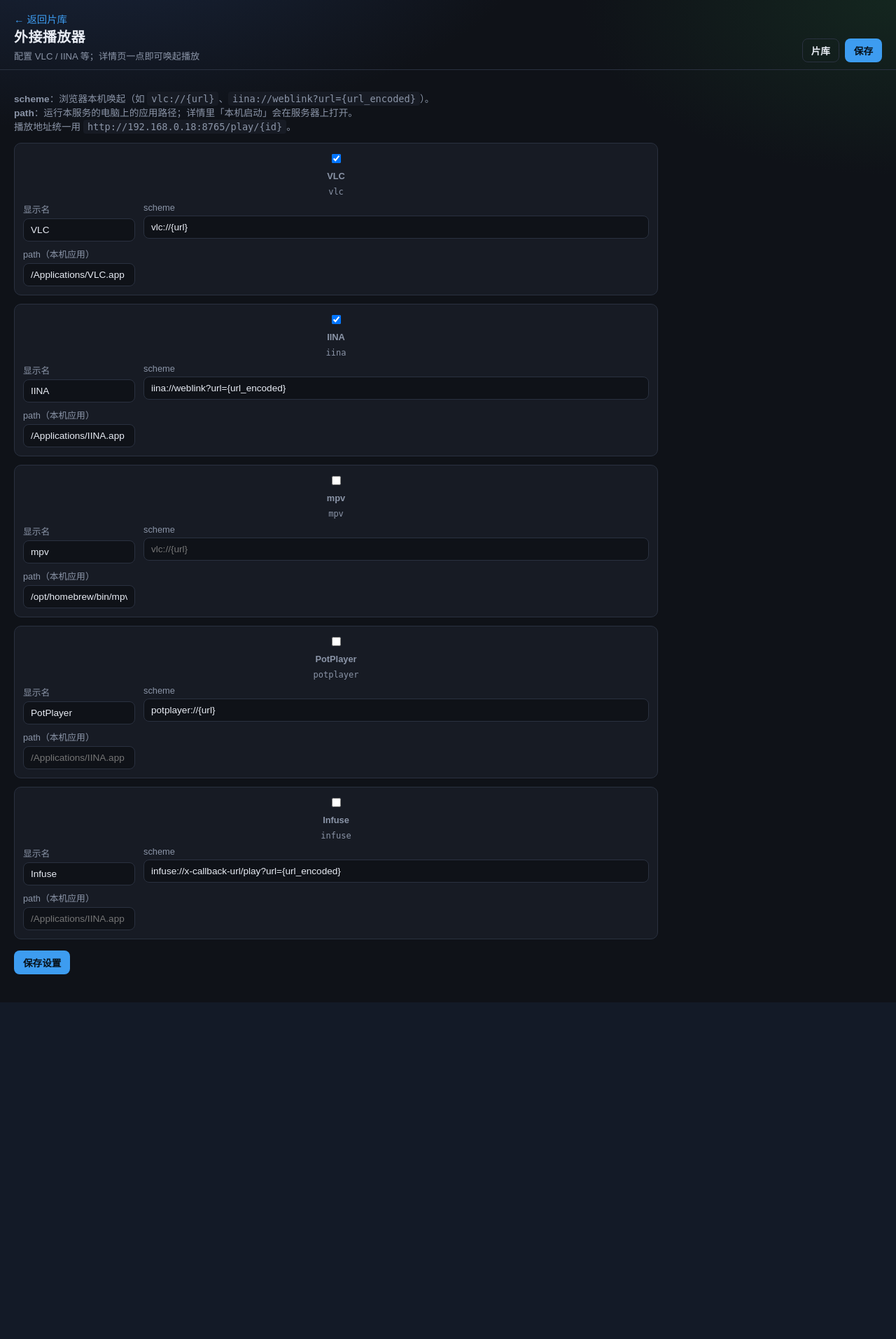
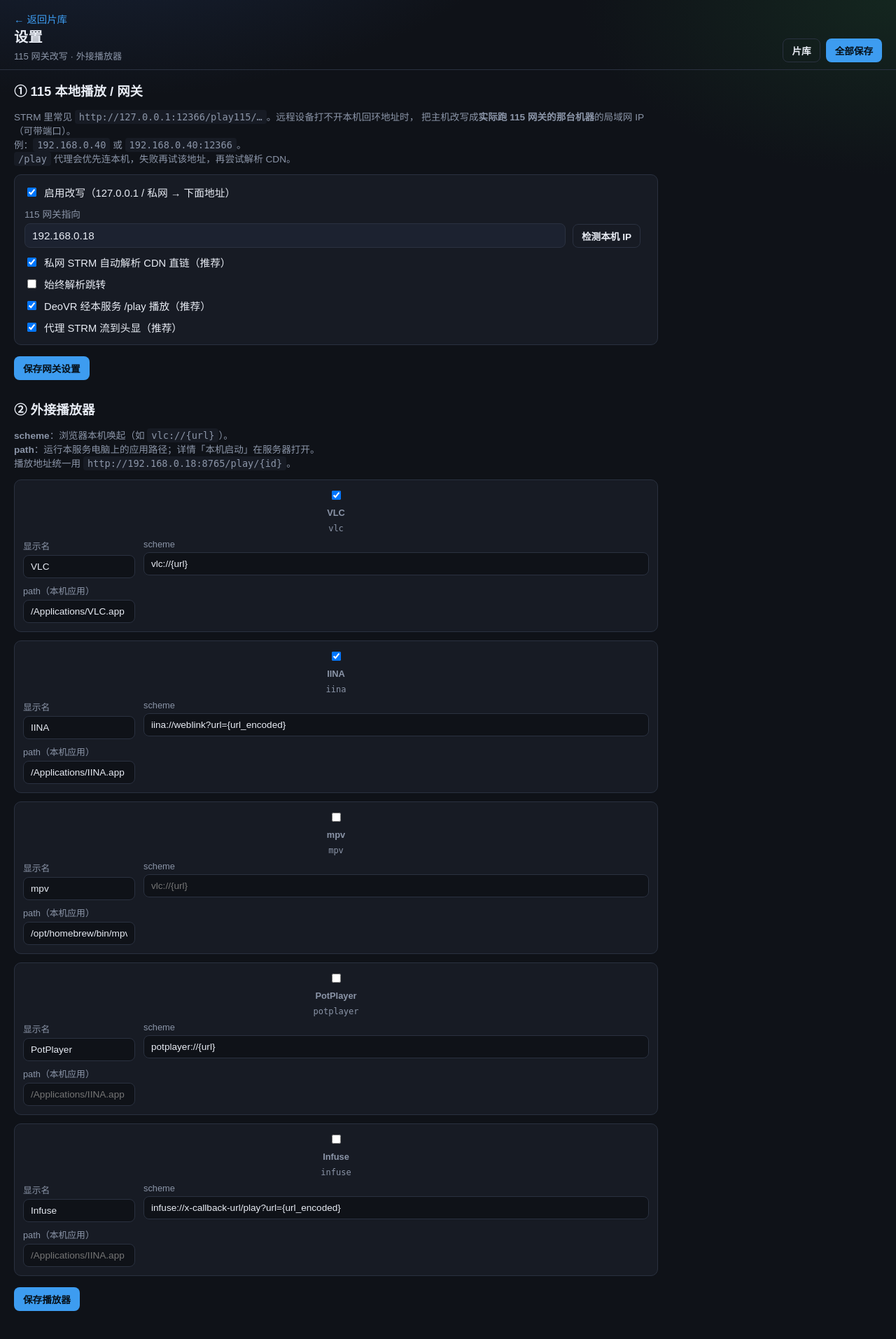
Before and after one commit to zhouwq1980/deovr-library, a FastAPI app: page /settings in a window 1280 px wide. Shown: the whole page at 70% size. Before the commit the page ends 1432 px from the top, so only its background shows below. Run offline with FastAPI, Linux system fonts and the light colour scheme.

Commit message:
feat: configure 115 gateway rewrite in web settings
Add /settings UI and API to set rewrite_to (host or host:port), detect LAN IP,
and save proxy/resolve options without using the desktop GUI.

Co-authored-by: Cursor <cursoragent@cursor.com>

```diff
--- a/deovr_lib/server.py
+++ b/deovr_lib/server.py
@@ -16,7 +16,9 @@ from .config import DEFAULT_CONFIG, load_config, save_config
 from .db import Database
 from .media import (
     is_private_or_loopback_host,
+    is_public_https_url,
     normalize_rewrite_from,
+    parse_rewrite_target,
     resolve_media_url,
     rewrite_loopback,
 )
@@ -113,8 +115,10 @@ def create_app(db: Database | None = None, cfg: dict[str, Any] | None = None) ->
                 or str(cfg_l.get("lan_host") or "").strip()
                 or _detect_lan_ip()
             )
-            if lan:
-                return f"{proto}://{lan}:{port}"
+            # rewrite_to 可能是 115 网关 host:port，片库根地址只用主机名 + 本服务端口
+            host_only, _ = parse_rewrite_target(lan) if lan else ("", None)
+            if host_only:
+                return f"{proto}://{host_only}:{port}"
 
         if host_hdr:
             name = host_hdr.split(":")[0].lower()
@@ -616,12 +620,87 @@ def create_app(db: Database | None = None, cfg: dict[str, Any] | None = None) ->
             app.state.cfg = cfg_l
         except Exception:
             cfg_l = app.state.cfg
+        detected = _detect_lan_ip()
         return _render(
             "settings.html",
             base=base_url(request),
             players=merge_external_players(cfg_l.get("external_players")),
             saved=request.query_params.get("saved") == "1",
+            rewrite_enabled=bool(cfg_l.get("rewrite_localhost_enabled", True)),
+            rewrite_to=str(cfg_l.get("rewrite_to") or cfg_l.get("lan_host") or ""),
+            auto_resolve=bool(cfg_l.get("auto_resolve_private_strm", True)),
+            resolve_cdn=bool(cfg_l.get("resolve_strm_redirects", False)),
+            proxy_strm=bool(cfg_l.get("proxy_strm", True)),
+            use_play_url=bool(cfg_l.get("deovr_use_play_url", True)),
+            detected_ip=detected or "",
         )
+
+    @app.get("/api/settings")
+    async def api_get_settings():
+        try:
+            cfg_l = load_config()
+            app.state.cfg = cfg_l
+        except Exception:
+            cfg_l = app.state.cfg
+        detected = _detect_lan_ip()
+        return {
+            "rewrite_localhost_enabled": bool(cfg_l.get("rewrite_localhost_enabled", True)),
+            "rewrite_to": str(cfg_l.get("rewrite_to") or cfg_l.get("lan_host") or ""),
+            "auto_resolve_private_strm": bool(cfg_l.get("auto_resolve_private_strm", True)),
+            "resolve_strm_redirects": bool(cfg_l.get("resolve_strm_redirects", False)),
+            "proxy_strm": bool(cfg_l.get("proxy_strm", True)),
+            "deovr_use_play_url": bool(cfg_l.get("deovr_use_play_url", True)),
+            "detected_ip": detected or "",
+        }
+
+    @app.get("/api/settings/detect-ip")
+    async def api_detect_ip():
+        ip = _detect_lan_ip() or ""
+        return {"ip": ip, "suggest": f"{ip}:12366" if ip else ""}
+
+    @app.post("/api/settings/media")
+    async def api_save_media_settings(request: Request):
+        """保存 115 网关 / STRM 改写与播放相关设置。"""
+        try:
+            body = await request.json()
+        except Exception as e:
+            raise HTTPException(400, f"无效 JSON: {e}") from e
+        if not isinstance(body, dict):
+            raise HTTPException(400, "需要 JSON 对象")
+        try:
+            cfg_l = load_config()
+        except Exception:
+            cfg_l = dict(app.state.cfg)
+
+        if "rewrite_localhost_enabled" in body:
+            cfg_l["rewrite_localhost_enabled"] = bool(body.get("rewrite_localhost_enabled"))
+        if "rewrite_to" in body:
+            rw = str(body.get("rewrite_to") or "").strip()
+            # 去掉误填的 http://
+            if "://" in rw:
+                host, port = parse_rewrite_target(rw)
+                rw = f"{host}:{port}" if host and port else (host or rw)
+            cfg_l["rewrite_to"] = rw
+        if "auto_resolve_private_strm" in body:
+            cfg_l["auto_resolve_private_strm"] = bool(body.get("auto_resolve_private_strm"))
+        if "resolve_strm_redirects" in body:
+            cfg_l["resolve_strm_redirects"] = bool(body.get("resolve_strm_redirects"))
+        if "proxy_strm" in body:
+            cfg_l["proxy_strm"] = bool(body.get("proxy_strm"))
+        if "deovr_use_play_url" in body:
+            cfg_l["deovr_use_play_url"] = bool(body.get("deovr_use_play_url"))
+
+        save_config(cfg_l, DEFAULT_CONFIG)
+        app.state.cfg = cfg_l
+        return {
+            "ok": True,
+            "rewrite_localhost_enabled": bool(cfg_l.get("rewrite_localhost_enabled", True)),
+            "rewrite_to": str(cfg_l.get("rewrite_to") or ""),
+            "auto_resolve_private_strm": bool(cfg_l.get("auto_resolve_private_strm", True)),
+            "resolve_strm_redirects": bool(cfg_l.get("resolve_strm_redirects", False)),
+            "proxy_strm": bool(cfg_l.get("proxy_strm", True)),
+            "deovr_use_play_url": bool(cfg_l.get("deovr_use_play_url", True)),
+        }
 
     @app.post("/api/settings/players")
     async def api_save_players(request: Request):
@@ -868,19 +947,21 @@ def create_app(db: Database | None = None, cfg: dict[str, Any] | None = None) ->
             return RedirectResponse(url=client_url, status_code=302)
 
         # 代理上游：
-        # - STRM 是 127.0.0.1/私网 115 网关 → 服务端跟原始地址（本机可访问）
-        #   Chrome UA 直打 CDN 常 403 invalid signature；经网关跟随则正常
-        # - 已是公网 CDN → 用轻量 UA，避免伪装浏览器破坏签名
+        # - STRM 是 127.0.0.1/私网 115 网关 → 优先跟原始地址（本机可访问）
+        # - 网关失败时回退公网 CDN（轻量 UA；Chrome UA 直打 CDN 常 403）
+        # - 已是公网 CDN → 用轻量 UA
         raw_host = (urlparse(raw).hostname or "").lower()
+        light_ua = "DeoVR-Library/1.0"
+        browser_ua = (
+            "Mozilla/5.0 (Macintosh; Intel Mac OS X 10_15_7) "
+            "AppleWebKit/537.36 (KHTML, like Gecko) Chrome/120.0.0.0 Safari/537.36"
+        )
         if is_private_or_loopback_host(raw_host):
             upstream_url = raw
-            upstream_ua = (
-                "Mozilla/5.0 (Macintosh; Intel Mac OS X 10_15_7) "
-                "AppleWebKit/537.36 (KHTML, like Gecko) Chrome/120.0.0.0 Safari/537.36"
-            )
+            upstream_ua = browser_ua
         else:
             upstream_url = client_url
-            upstream_ua = "DeoVR-Library/1.0"
+            upstream_ua = light_ua
 
         upstream_headers = {
             "User-Agent": upstream_ua,
@@ -892,7 +973,9 @@ def create_app(db: Database | None = None, cfg: dict[str, Any] | None = None) ->
 
         async def _open_upstream(fetch_url: str, headers: dict[str, str]):
             client = httpx.AsyncClient(
-                follow_redirects=True, timeout=httpx.Timeout(60.0, connect=15.0)
+                follow_redirects=True,
+                timeout=httpx.Timeout(60.0, connect=10.0),
+                trust_env=False,
             )
             try:
                 upstream = await client.send(
@@ -908,34 +991,89 @@ def create_app(db: Database | None = None, cfg: dict[str, Any] | None = None) ->
                 await client.aclose()
                 raise
 
-        try:
-            client, upstream = await _open_upstream(upstream_url, upstream_headers)
-        except Exception as e:
-            raise HTTPException(502, f"上游媒体不可用: {e}") from e
+        def _cdn_fallback_url() -> str:
+            """网关挂掉时尽量拿到 https CDN。"""
+            for cand in (client_url,):
+                if is_public_https_url(cand):
+                    return cand
+            try:
+                resolved = resolve_media_url(
+                    raw,
+                    lan_host="",
+                    ttl=int(cfg_l.get("media_url_cache_ttl") or 300),
+                )
+            except Exception:
+                resolved = ""
+            if is_public_https_url(resolved):
+                return resolved
+            return ""
 
-        # 若误走 CDN 直链 403，且原始是本机网关，回退经网关再拉
-        if (
-            upstream.status_code >= 400
-            and upstream_url != raw
-            and is_private_or_loopback_host(raw_host)
-        ):
-            await upstream.aread()
+        def _lan_gateway_url() -> str:
+            """127.0.0.1 失败时，试 rewrite_to 上的同路径网关（115 跑在另一台局域网机器）。"""
+            target = rewrite_target(request)
+            if not target or not is_private_or_loopback_host(raw_host):
+                return ""
+            alt = rewrite_loopback(raw, target, rewrite_from=cfg_l.get("rewrite_from"))
+            if alt and alt != raw and is_http_url(alt):
+                return alt
+            return ""
+
+        candidates: list[tuple[str, str]] = [(upstream_url, upstream_ua)]
+        if is_private_or_loopback_host(raw_host):
+            lan_gw = _lan_gateway_url()
+            if lan_gw:
+                candidates.append((lan_gw, browser_ua))
+
+        gateway_err: Exception | None = None
+        client = upstream = None  # type: ignore
+        last_status = 0
+        for fetch_url, ua in candidates:
+            headers = {**upstream_headers, "User-Agent": ua}
+            try:
+                client, upstream = await _open_upstream(fetch_url, headers)
+            except Exception as e:
+                gateway_err = e
+                client = upstream = None
+                continue
+            if upstream.status_code < 400:
+                gateway_err = None
+                break
+            last_status = upstream.status_code
+            gateway_err = Exception(f"HTTP {upstream.status_code} from {fetch_url[:80]}")
+            try:
+                await upstream.aread()
+            except Exception:
+                pass
             await upstream.aclose()
             await client.aclose()
-            try:
-                client, upstream = await _open_upstream(
-                    raw,
-                    {
-                        **upstream_headers,
-                        "User-Agent": (
-                            "Mozilla/5.0 (Macintosh; Intel Mac OS X 10_15_7) "
-                            "AppleWebKit/537.36 (KHTML, like Gecko) "
-                            "Chrome/120.0.0.0 Safari/537.36"
-                        ),
-                    },
+            client = upstream = None
+
+        # 本机/私网网关均失败 → 回退 CDN
+        need_cdn = is_private_or_loopback_host(raw_host) and upstream is None
+        if need_cdn:
+            cdn = _cdn_fallback_url()
+            if cdn:
+                try:
+                    client, upstream = await _open_upstream(
+                        cdn, {**upstream_headers, "User-Agent": light_ua}
+                    )
+                    gateway_err = None
+                except Exception as e:
+                    raise HTTPException(
+                        502,
+                        f"115 网关不可用，且 CDN 回退失败: {e}",
+                    ) from e
+            else:
+                port = urlparse(raw).port or 80
+                raise HTTPException(
+                    502,
+                    f"无法连接 115 播放网关 {raw_host}:{port}（Connection refused / HTTP {last_status or 'n/a'}）。"
+                    f"请在运行片库的电脑上启动 115 本地播放/网关；浏览器 CDN 直链不经过 /play。"
+                    + (f" 详情: {gateway_err}" if gateway_err else ""),
                 )
-            except Exception as e:
-                raise HTTPException(502, f"上游媒体不可用: {e}") from e
+
+        if upstream is None or client is None:
+            raise HTTPException(502, f"上游媒体不可用: {gateway_err}")
 
         if upstream.status_code >= 400:
             body = await upstream.aread()
--- a/deovr_lib/web/static/style.css
+++ b/deovr_lib/web/static/style.css
@@ -297,6 +297,50 @@ html, body {
   padding: 16px 20px 40px;
   max-width: 960px;
 }
+.settings-h2 {
+  margin: 28px 0 10px;
+  font-size: 1.15rem;
+}
+.settings-h2:first-child { margin-top: 0; }
+.gateway-settings {
+  display: flex;
+  flex-direction: column;
+  gap: 10px;
+  padding: 14px;
+  background: var(--panel);
+  border: 1px solid var(--line);
+  border-radius: 10px;
+}
+.check-row {
+  display: flex;
+  align-items: center;
+  gap: 8px;
+  font-size: 0.92rem;
+  cursor: pointer;
+}
+.gateway-row {
+  display: flex;
+  flex-wrap: wrap;
+  align-items: flex-end;
+  gap: 10px;
+}
+.gateway-label {
+  display: flex;
+  flex-direction: column;
+  gap: 4px;
+  flex: 1;
+  min-width: 220px;
+  font-size: 0.85rem;
+  color: var(--muted);
+}
+.gateway-label input {
+  font-size: 0.95rem;
+  padding: 8px 10px;
+  border-radius: 8px;
+  border: 1px solid var(--line);
+  background: var(--card);
+  color: var(--text);
+}
 .player-settings { display: flex; flex-direction: column; gap: 12px; margin-top: 14px; }
 .player-row {
   display: grid;
--- a/deovr_lib/web/templates/detail.html
+++ b/deovr_lib/web/templates/detail.html
@@ -16,7 +16,7 @@
       <a class="btn" href="deovr://{{ base }}/deovr/{{ movie.id }}">用 DeoVR 打开</a>
       <a class="btn ghost" href="{{ play_url }}" target="_blank" rel="noopener">CDN 直链（浏览器下载）</a>
       <a class="btn ghost" href="/play/{{ movie.id }}" target="_blank" rel="noopener">经本服务播放/代理</a>
-      <a class="btn ghost" href="/settings">播放器设置</a>
+      <a class="btn ghost" href="/settings">设置</a>
     </div>
   </header>
 
--- a/deovr_lib/web/templates/index.html
+++ b/deovr_lib/web/templates/index.html
@@ -16,7 +16,7 @@
     <div class="actions">
       <a class="btn ghost" href="/browse" title="网页片库">网页浏览</a>
       <a class="btn" href="/open" title="用 DeoVR 深链打开片库">打开 DeoVR</a>
-      <a class="btn ghost" href="/settings" title="VLC / IINA 等">外接播放器</a>
+      <a class="btn ghost" href="/settings" title="115 网关 / 播放器">设置</a>
       <a class="btn ghost" href="/deovr?format=json" target="_blank" title="原始 JSON">JSON</a>
       <button class="btn" id="btn-refresh-facets">刷新筛选</button>
     </div>
--- a/deovr_lib/web/templates/settings.html
+++ b/deovr_lib/web/templates/settings.html
@@ -3,19 +3,19 @@
 <head>
   <meta charset="utf-8" />
   <meta name="viewport" content="width=device-width, initial-scale=1" />
-  <title>外接播放器设置</title>
+  <title>设置 · DeoVR Library</title>
   <link rel="stylesheet" href="/static/style.css" />
 </head>
 <body>
   <header class="top">
     <div class="brand">
       <a class="back" href="/browse">← 返回片库</a>
-      <h1>外接播放器</h1>
-      <p class="sub">配置 VLC / IINA 等；详情页一点即可唤起播放</p>
+      <h1>设置</h1>
+      <p class="sub">115 网关改写 · 外接播放器</p>
     </div>
     <div class="actions">
       <a class="btn ghost" href="/browse">片库</a>
-      <button class="btn" id="btn-save" type="button">保存</button>
+      <button class="btn" id="btn-save-all" type="button">全部保存</button>
     </div>
   </header>
 
@@ -24,9 +24,56 @@
   {% endif %}
 
   <section class="settings-panel">
+    <h2 class="settings-h2">① 115 本地播放 / 网关</h2>
     <p class="hint">
-      <strong>scheme</strong>：浏览器本机唤起（如 <code>vlc://{url}</code>、<code>iina://weblink?url={url_encoded}</code>）。<br />
-      <strong>path</strong>：运行本服务的电脑上的应用路径；详情里「本机启动」会在服务器上打开。<br />
+      STRM 里常见 <code>http://127.0.0.1:12366/play115/…</code>。远程设备打不开本机回环地址时，
+      把主机改写成<strong>实际跑 115 网关的那台机器</strong>的局域网 IP（可带端口）。<br />
+      例：<code>192.168.0.40</code> 或 <code>192.168.0.40:12366</code>。<br />
+      <code>/play</code> 代理会优先连本机，失败再试该地址，再尝试解析 CDN。
+    </p>
+
+    <div class="gateway-settings" id="gateway-settings">
+      <label class="check-row">
+        <input type="checkbox" id="rewrite_enabled" {% if rewrite_enabled %}checked{% endif %} />
+        启用改写（127.0.0.1 / 私网 → 下面地址）
+      </label>
+
+      <div class="gateway-row">
+        <label class="gateway-label">115 网关指向
+          <input id="rewrite_to" type="text" value="{{ rewrite_to }}"
+                 placeholder="192.168.0.40 或 192.168.0.40:12366" autocomplete="off" />
+        </label>
+        <button class="btn ghost" type="button" id="btn-detect-ip">检测本机 IP</button>
+        <span id="detect-hint" class="hint">{% if detected_ip %}检测: {{ detected_ip }}{% endif %}</span>
+      </div>
+
+      <label class="check-row">
+        <input type="checkbox" id="auto_resolve" {% if auto_resolve %}checked{% endif %} />
+        私网 STRM 自动解析 CDN 直链（推荐）
+      </label>
+      <label class="check-row">
+        <input type="checkbox" id="resolve_cdn" {% if resolve_cdn %}checked{% endif %} />
+        始终解析跳转
+      </label>
+      <label class="check-row">
+        <input type="checkbox" id="use_play_url" {% if use_play_url %}checked{% endif %} />
+        DeoVR 经本服务 /play 播放（推荐）
+      </label>
+      <label class="check-row">
+        <input type="checkbox" id="proxy_strm" {% if proxy_strm %}checked{% endif %} />
+        代理 STRM 流到头显（推荐）
+      </label>
+    </div>
+
+    <div class="settings-actions">
+      <button class="btn" id="btn-save-gateway" type="button">保存网关设置</button>
+      <span id="gateway-msg" class="hint"></span>
+    </div>
+
+    <h2 class="settings-h2">② 外接播放器</h2>
+    <p class="hint">
+      <strong>scheme</strong>：浏览器本机唤起（如 <code>vlc://{url}</code>）。<br />
+      <strong>path</strong>：运行本服务电脑上的应用路径；详情「本机启动」在服务器打开。<br />
       播放地址统一用 <code>{{ base }}/play/&#123;id&#125;</code>。
     </p>
 
@@ -52,13 +99,13 @@
     </div>
 
     <div class="settings-actions">
-      <button class="btn" id="btn-save-2" type="button">保存设置</button>
-      <span id="save-msg" class="hint"></span>
+      <button class="btn" id="btn-save-players" type="button">保存播放器</button>
+      <span id="players-msg" class="hint"></span>
     </div>
   </section>
 
   <script>
-    function collect() {
+    function collectPlayers() {
       return [...document.querySelectorAll(".player-row")].map((row) => ({
         id: row.dataset.id,
         enabled: row.querySelector(".p-enabled").checked,
@@ -67,25 +114,90 @@
         path: row.querySelector(".p-path").value.trim(),
       }));
     }
-    async function save() {
-      const msg = document.getElementById("save-msg");
+
+    function collectGateway() {
+      return {
+        rewrite_localhost_enabled: document.getElementById("rewrite_enabled").checked,
+        rewrite_to: document.getElementById("rewrite_to").value.trim(),
+        auto_resolve_private_strm: document.getElementById("auto_resolve").checked,
+        resolve_strm_redirects: document.getElementById("resolve_cdn").checked,
+        deovr_use_play_url: document.getElementById("use_play_url").checked,
+        proxy_strm: document.getElementById("proxy_strm").checked,
+      };
+    }
+
+    async function saveGateway() {
+      const msg = document.getElementById("gateway-msg");
+      msg.textContent = "保存中…";
+      try {
+        const res = await fetch("/api/settings/media", {
+          method: "POST",
+          headers: { "Content-Type": "application/json" },
+          body: JSON.stringify(collectGateway()),
+        });
+        const data = await res.json();
+        if (!res.ok) throw new Error(data.detail || "保存失败");
+        if (data.rewrite_to != null) {
+          document.getElementById("rewrite_to").value = data.rewrite_to;
+        }
+        msg.textContent = "网关设置已保存（立即生效）";
+        history.replaceState(null, "", "/settings?saved=1");
+      } catch (e) {
+        msg.textContent = String(e.message || e);
+      }
+    }
+
+    async function savePlayers() {
+      const msg = document.getElementById("players-msg");
       msg.textContent = "保存中…";
       try {
         const res = await fetch("/api/settings/players", {
           method: "POST",
           headers: { "Content-Type": "application/json" },
-          body: JSON.stringify({ players: collect() }),
+          body: JSON.stringify({ players: collectPlayers() }),
         });
         const data = await res.json();
         if (!res.ok) throw new Error(data.detail || "保存失败");
-        msg.textContent = "已保存";
+        msg.textContent = "播放器已保存";
         history.replaceState(null, "", "/settings?saved=1");
       } catch (e) {
         msg.textContent = String(e.message || e);
       }
     }
-    document.getElementById("btn-save").addEventListener("click", save);
-    document.getElementById("btn-save-2").addEventListener("click", save);
+
+    async function saveAll() {
+      await saveGateway();
+      await savePlayers();
+    }
+
+    document.getElementById("btn-detect-ip").addEventListener("click", async () => {
+      const hint = document.getElementById("detect-hint");
+      const input = document.getElementById("rewrite_to");
+      hint.textContent = "检测中…";
+      try {
+        const res = await fetch("/api/settings/detect-ip");
+        const data = await res.json();
+        if (data.ip) {
+          // 保留已有端口；否则建议 :12366
+          const cur = input.value.trim();
+          let port = "12366";
+          if (cur.includes(":") && !cur.startsWith("[")) {
+            const p = cur.split(":").pop();
+            if (/^\d+$/.test(p)) port = p;
+          }
+          input.value = `${data.ip}:${port}`;
+          hint.textContent = `已填入本机 IP ${data.ip}（请确认 115 网关在此机器）`;
+        } else {
+          hint.textContent = "未能检测到局域网 IP";
+        }
+      } catch (e) {
+        hint.textContent = String(e.message || e);
+      }
+    });
+
+    document.getElementById("btn-save-gateway").addEventListener("click", saveGateway);
+    document.getElementById("btn-save-players").addEventListener("click", savePlayers);
+    document.getElementById("btn-save-all").addEventListener("click", saveAll);
   </script>
 </body>
 </html>
```
Also changed, not shown: deovr_lib/media.py (+59 -9 lines).
